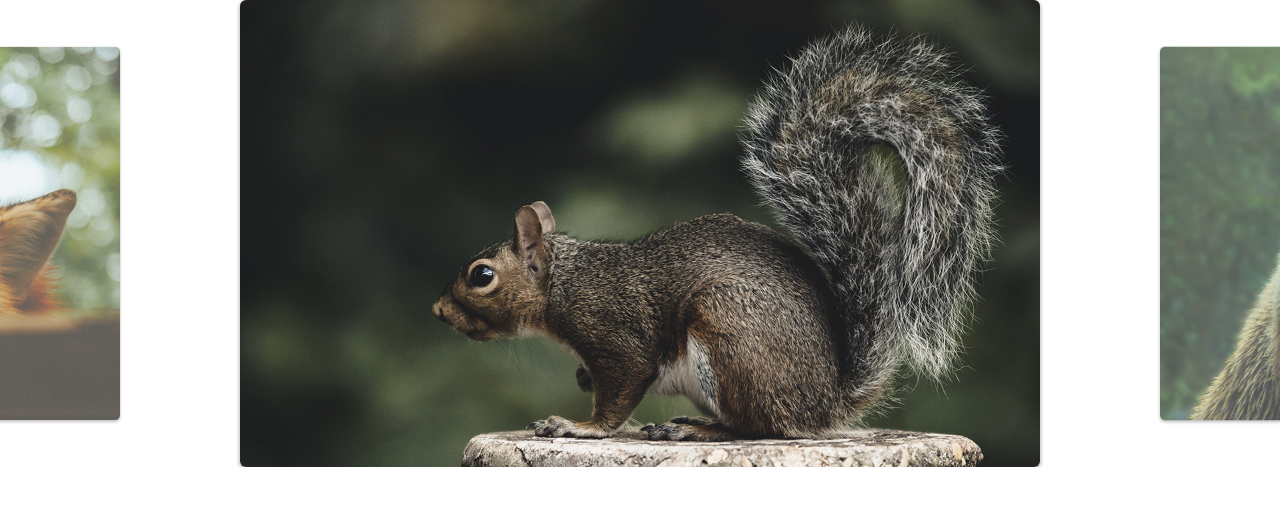
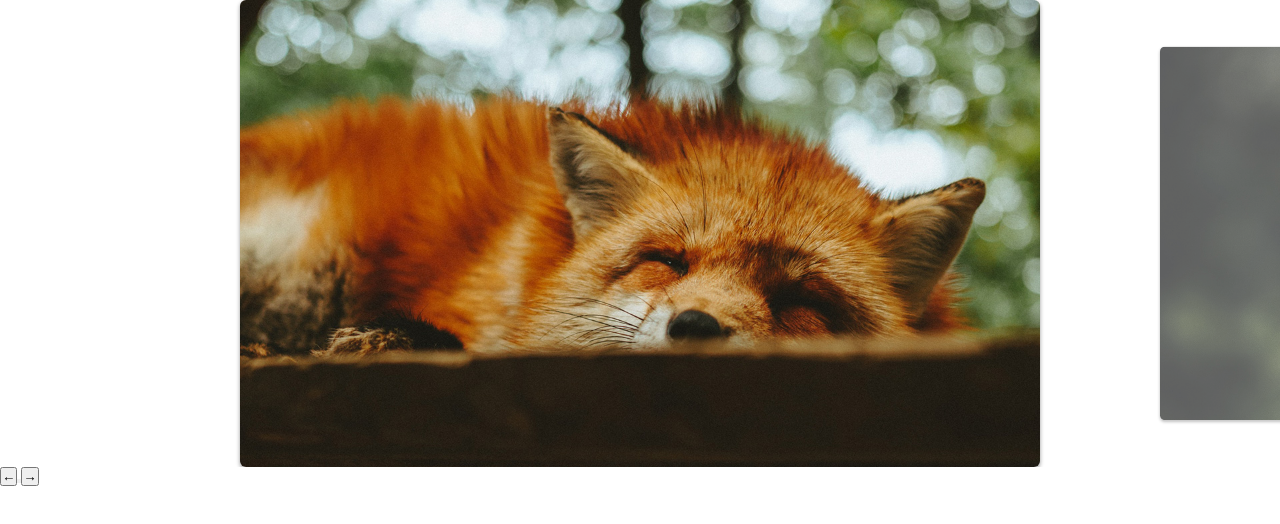
Before and after one commit to TailonSilva/projeto-slide, a plain HTML site: page index.html in a window 1280 px wide. Drawn offline with Linux system fonts and the light colour scheme.

Commit message:
navegação por button

```diff
--- a/index.html
+++ b/index.html
@@ -21,7 +21,10 @@
       <li><img src="./img/foto6.jpg" alt=""></li>
     </ul>
   </div>
-
+  <div class="navegacao">
+    <button class="anterior">←<button>
+        <button class="proximo">→</button>
+  </div>
 
   <script type="module" src="./script.js"></script>
 </body>
--- a/js/slide.js
+++ b/js/slide.js
@@ -1,6 +1,6 @@
 import debounce from './debounce.js';
 
-export default class Slide {
+class Slide {
   constructor(slider, slide) {
     this.slider = document.querySelector(slider);
     this.slide = document.querySelector(slide);
@@ -143,6 +143,8 @@ export default class Slide {
     this.quandoMover = this.quandoMover.bind(this);
     this.quandoSoltar = this.quandoSoltar.bind(this);
     this.redimencionarTela = debounce(this.redimencionarTela.bind(this), 200);
+    this.ativarAnteriorSlide = this.ativarAnteriorSlide.bind(this);
+    this.ativarProximoSlide = this.ativarProximoSlide.bind(this);
   }
 
   inicio() {
@@ -151,6 +153,20 @@ export default class Slide {
     this.addEventos();
     this.configuracaoSlides();
     this.eventoRedimencionarTela();
+    this.mudaSlide(0);
     return this;
   }
 }
+
+export default class NavegacaoSlide extends Slide {
+  adicinarNavegacao(antes, proximo) {
+    this.elementoAnterior = document.querySelector(antes);
+    this.elementoProximo = document.querySelector(proximo);
+    this.eventosNavegacao();
+  }
+
+  eventosNavegacao() {
+    this.elementoAnterior.addEventListener('click', this.ativarAnteriorSlide);
+    this.elementoProximo.addEventListener('click', this.ativarProximoSlide);
+  }
+}
--- a/script.js
+++ b/script.js
@@ -1,6 +1,5 @@
-import Slide from './js/slide.js';
+import NavegacaoSlide from './js/slide.js';
 
-const slide = new Slide('.slider', '.slide');
+const slide = new NavegacaoSlide('.slider', '.slide');
 slide.inicio();
-
-slide.mudaSlide(1);
+slide.adicinarNavegacao('.anterior', '.proximo');
```
